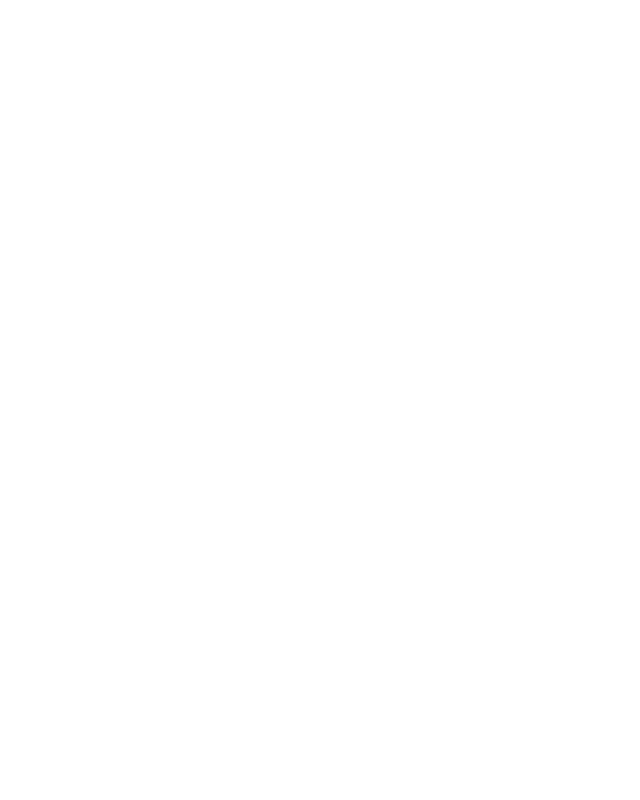
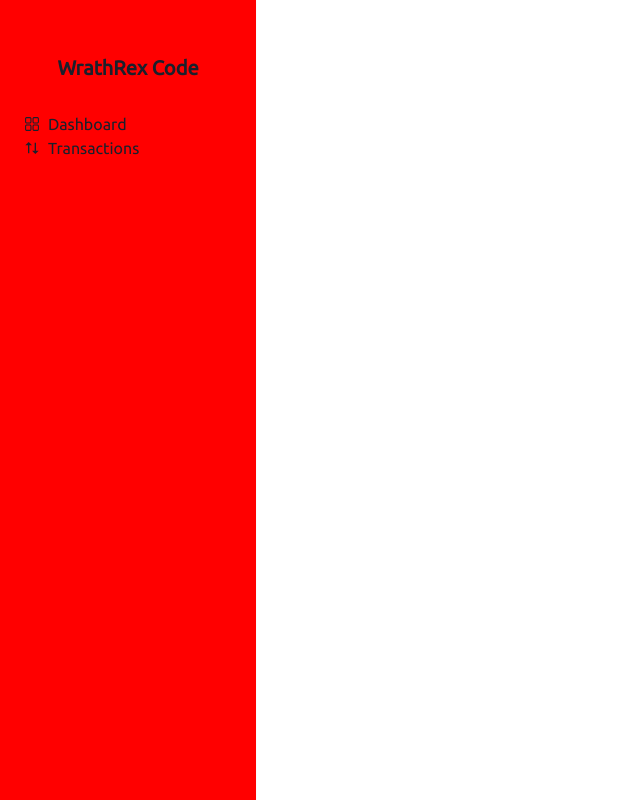
Before and after one commit to Sobanhanif4/crypto-dashboard-react, a React (Vite) app: page / in a window 1280 px wide. Shown: the whole page, without its empty margins (0-640 px from the left). Built offline with nearby package versions, Linux system fonts and the light colour scheme.

Commit message:
3rd commit

```diff
--- a/package.json
+++ b/package.json
@@ -13,9 +13,11 @@
     "@chakra-ui/react": "^2.8.2",
     "@emotion/react": "^11.13.0",
     "@emotion/styled": "^11.13.0",
+    "@fontsource/ubuntu": "^5.0.13",
     "framer-motion": "^11.3.24",
     "react": "^18.3.1",
-    "react-dom": "^18.3.1"
+    "react-dom": "^18.3.1",
+    "react-icons": "^5.2.1"
   },
   "devDependencies": {
     "@eslint/js": "^9.8.0",
--- a/src/App.jsx
+++ b/src/App.jsx
@@ -1,8 +1,10 @@
+import Dashboard from "./pages/Dashboard/Dashboard"
+
 function App() {
 
   return (
     <>
-
+     <Dashboard />
     </>
   )
 }
--- a/src/components/Sidenav.jsx
+++ b/src/components/Sidenav.jsx
@@ -1,9 +1,41 @@
+import { Box, Heading, HStack, Icon, Stack, Text } from "@chakra-ui/react"
+import { RxDashboard } from "react-icons/rx";
+import { RiArrowUpDownFill } from "react-icons/ri";
+
+
+
 const Sidenav = () => {
-  return (
-    <div>
+    const navLinks = [
+        {
+            icon: RxDashboard,
+            text: "Dashboard",
+            link: "/",
+        },
 
-    </div>
-  )
+        {
+            icon: RiArrowUpDownFill,
+            text: "Transactions",
+            link: "/",
+        },
+
+    ];
+
+
+    return (
+        <Stack boxShadow="sm" maxW="256px" h="100vh" bg="red">
+            <Heading textAlign="center" as="h1" fontSize="20px" pt="3.5rem">
+                WrathRex Code
+            </Heading>
+            <Box mt="6" mx="3">
+            {navLinks.map((nav) => (
+                <HStack mx="3" key={nav.text}>
+                    <Icon as={nav.icon} />
+                    <Text>{nav.text}</Text>
+                </HStack>
+            ))}
+            </Box>
+        </Stack>
+    )
 }
 
 export default Sidenav
--- a/src/main.jsx
+++ b/src/main.jsx
@@ -3,10 +3,13 @@
 import App from './App.jsx'
 import './index.css'
 import { ChakraProvider } from '@chakra-ui/react'
+import "@fontsource/ubuntu";
+import { theme } from './theme/index.js'
 
 createRoot(document.getElementById('root')).render(
   <StrictMode>
-    <ChakraProvider>
+    <ChakraProvider
+    theme={theme}>
     <App />
     </ChakraProvider>
   </StrictMode>,
--- a/src/pages/Dashboard/Dashboard.jsx
+++ b/src/pages/Dashboard/Dashboard.jsx
@@ -1,3 +1,5 @@
+import Sidenav from "../../components/sidenav"
+
 const Dashboard = () => {
   return (
     <div>
--- /dev/null
+++ b/src/theme/index.js
@@ -0,0 +1,8 @@
+import { extendTheme } from "@chakra-ui/react";
+
+export const theme = extendTheme({
+    fonts: {
+        heading: `Ubuntu`,
+        body: "Ubuntu",
+    },
+})
```
Also changed, not shown: 1 other file (tests, documents, lock files or other folders).
